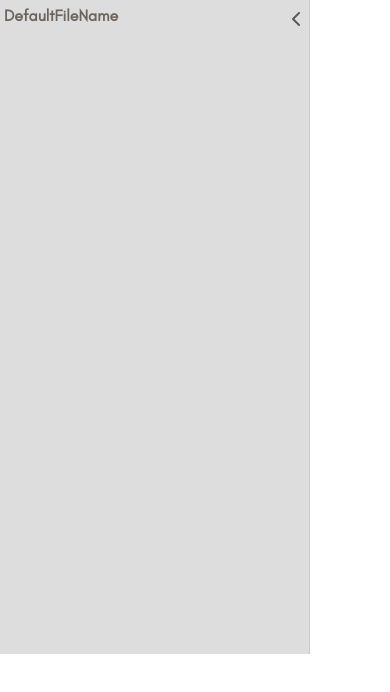
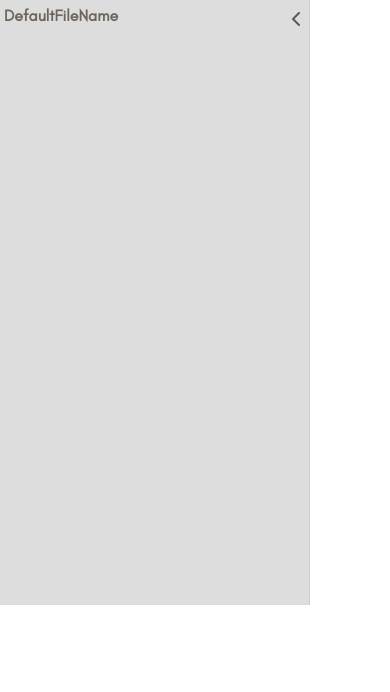
Before and after one commit to sajjadsaleem/tcmweaver, a Next.js app: page /components/WorkspaceContent in a window 390 px wide. Shown: the top 692 px of the page. Built offline with nearby package versions, Linux system fonts and the light colour scheme.

Commit message:
workspace height update

```diff
--- a/src/css/custom.css
+++ b/src/css/custom.css
@@ -2682,7 +2682,7 @@ button {
 
     .opened-result-detail {
         padding: 0px 0px 0px 4px;
-        height: calc(100vh - 226px);
+        height: calc(100vh - 275px);
     }
 
     .main::-webkit-scrollbar {
@@ -2828,8 +2828,6 @@ button {
     .menus-filters-visible {
         height: 210px !important;
     }
-
-
 
 
 
```
